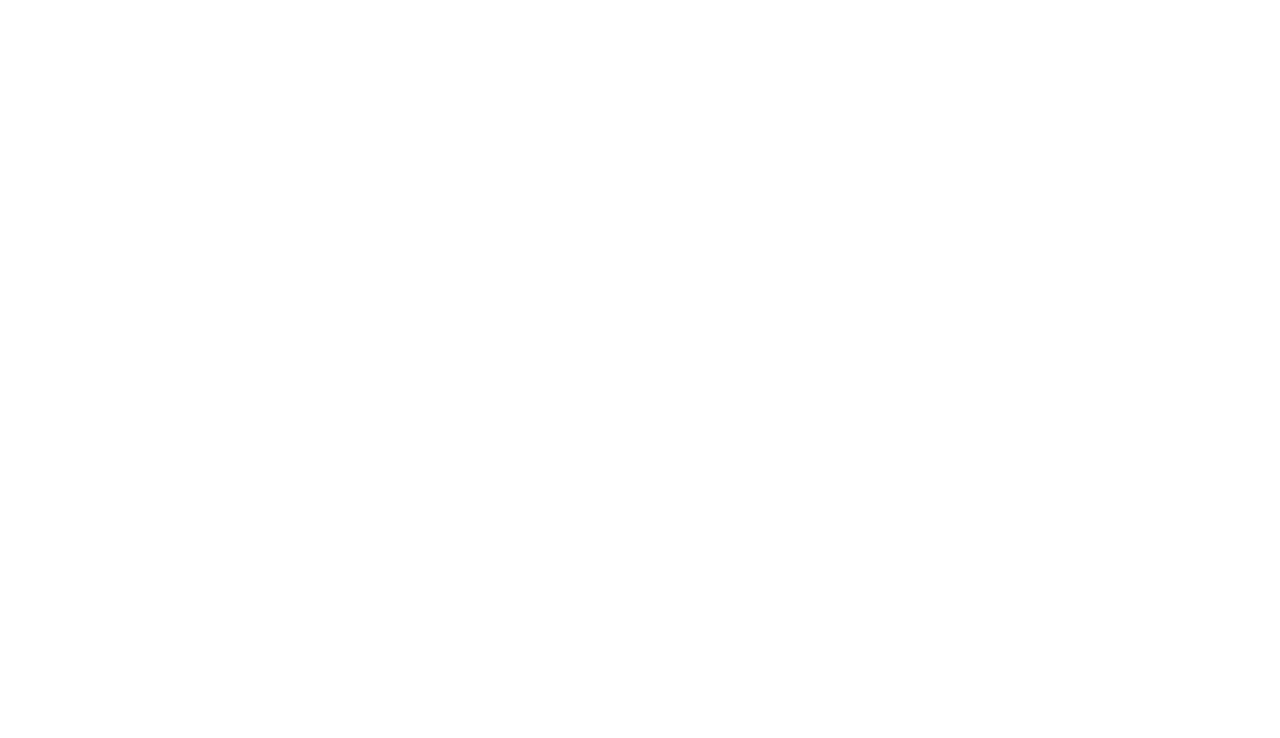
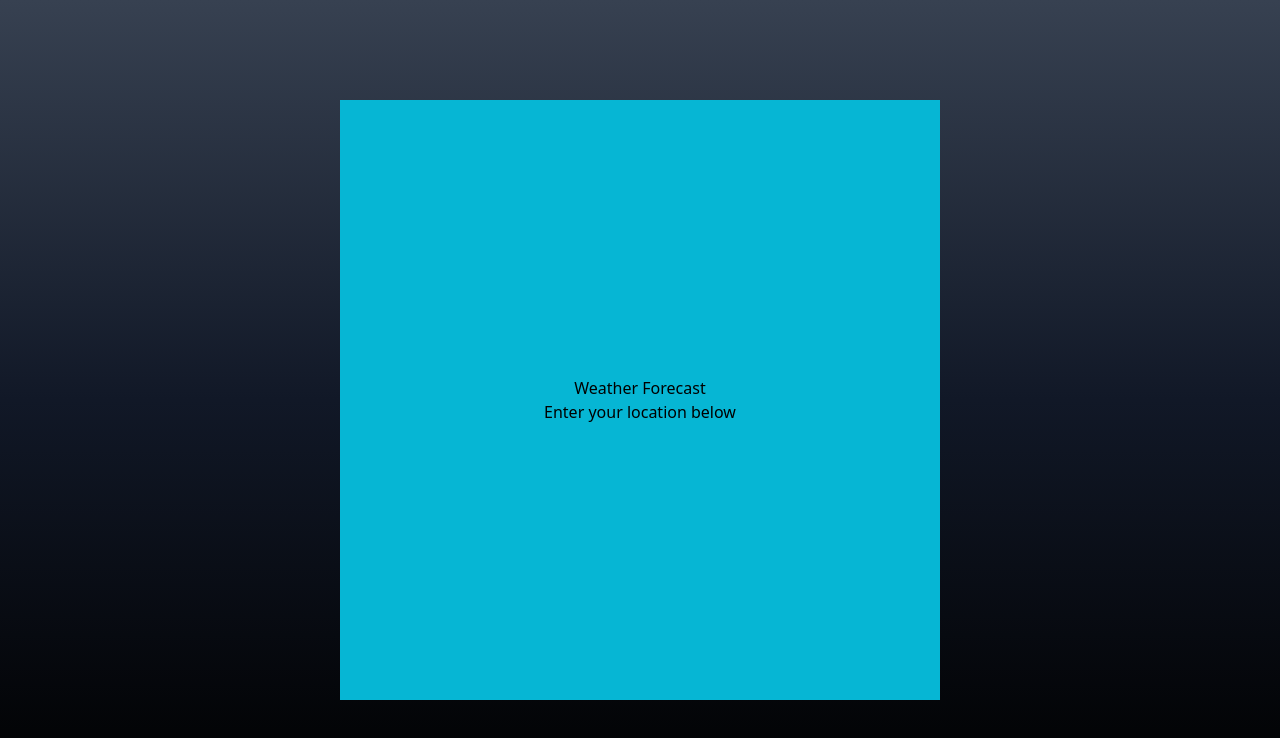
Before and after one commit to karmeensec/weather-app, a React (Vite) app: page / in a window 1280 px wide. Shown: the top 738 px of the page. Built offline with nearby package versions, Linux system fonts and the light colour scheme.

Commit message:
Basic components added

```diff
--- a/src/App.tsx
+++ b/src/App.tsx
@@ -5,7 +5,17 @@
 
   return (
 
-    <div></div>
+    <main className='bg-gradient-to-b from-gray-700 via-gray-900 to-black flex justify-center items-center w-full h-[100vh]'>
+
+        <section className='bg-cyan-500 w-full h-full flex items-center justify-center flex-col md:max-w-[600px] lg:h-[600px]'>
+
+            <h1>Weather Forecast</h1>
+
+            <p>Enter your location below</p>
+
+        </section>
+
+    </main>
 
   )
 }
```
